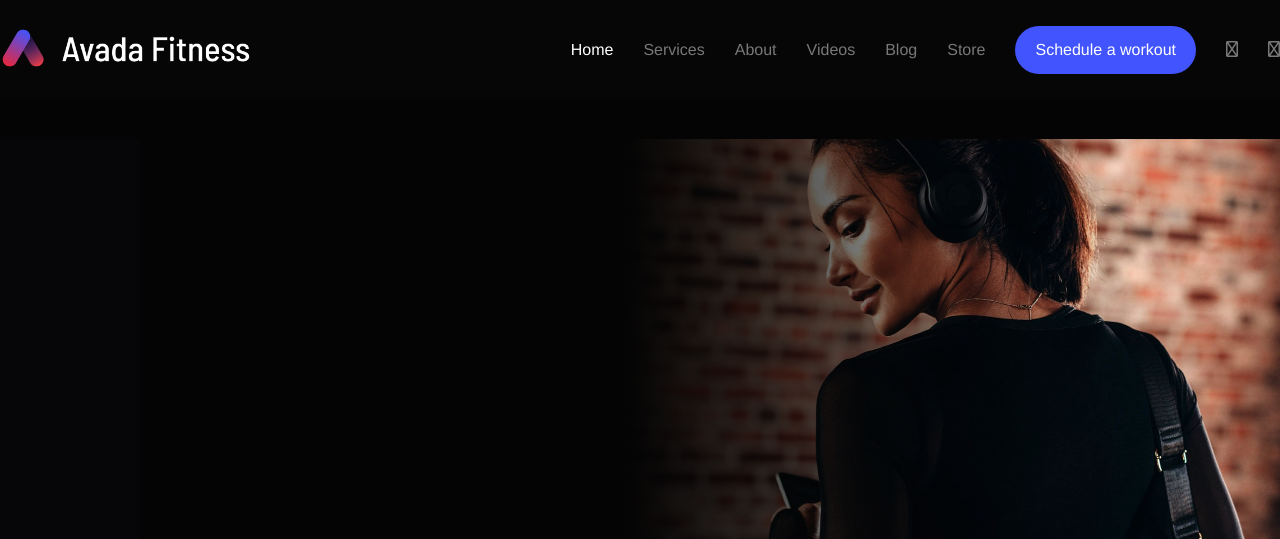
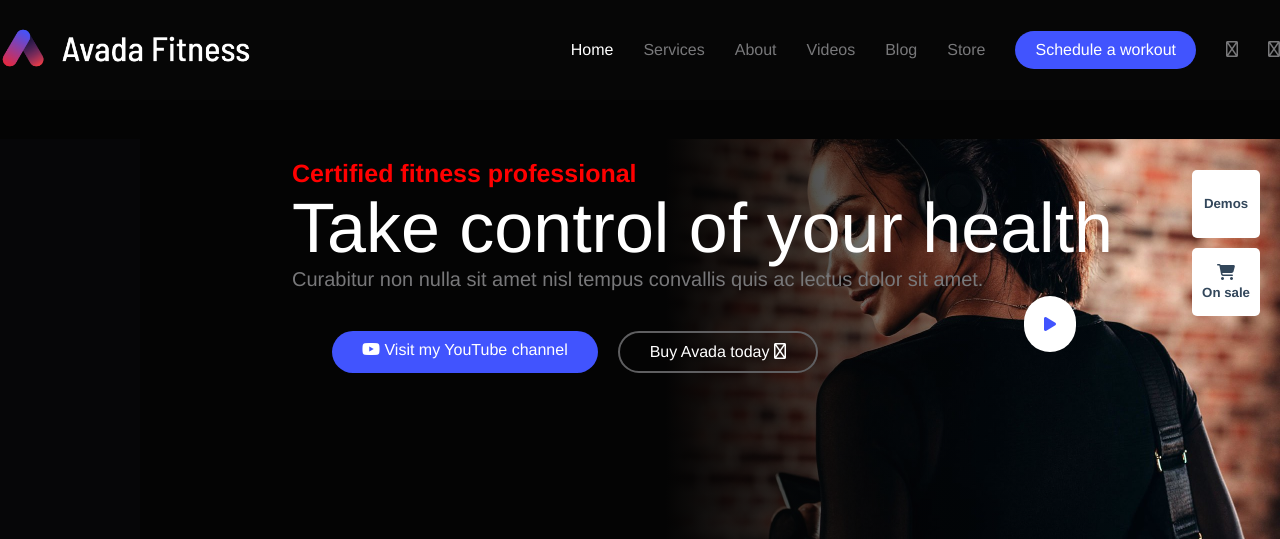
Before and after one commit to dvthnight/proj-html-vuejs, a Vue app: page / in a window 1280 px wide. Shown: the top 539 px of the page. Built offline with nearby package versions, Linux system fonts and the light colour scheme.

Commit message:
completata sez-1

```diff
--- a/src/assets/scss/_common.scss
+++ b/src/assets/scss/_common.scss
@@ -28,7 +28,11 @@ a{
 }
 
 .button{
-    padding: 15px 20px;
+    padding: 10px 20px;
     border-radius: 999999px;
     color: white;
 }
+
+.button-blu{
+    background-color: #4154fe;
+}
--- a/src/components/MainFitness.vue
+++ b/src/components/MainFitness.vue
@@ -1,8 +1,30 @@
 <template>
     <main>
-        <section class="sez-1">
-            <div class="contenitore ">
+        <section>
+            <div class="sez-1"></div>
+            <div class="contenitore cont_sez_1 ">
+                <h4>Certified fitness professional</h4>
+                <h1>Take control of your health</h1>
+                <div class="onda"></div>
+                <p>Curabitur non nulla sit amet nisl tempus convallis quis ac lectus dolor sit amet.</p>
+                <div class="bottoni">
+                    <div class="button button-blu visit_youtube"><a href="#"><i class="fa-brands fa-youtube"></i> Visit my YouTube channel</a></div>
+                    <div class="button buy_avada"><a href="#">Buy Avada today <i class="fa-regular fa-arrow-right"></i></a></div>
+                </div>
+            </div>
+            <div class="play_video">
+                <i class="fa-solid fa-play"></i>
+            </div>
 
+            <div class="quadratini">
+                <div class="demos">
+
+                    <h5>Demos</h5>
+                </div>
+                <div class="sale">
+                    <i class="fa-solid fa-cart-shopping"></i>
+                    <h5>On sale</h5>
+                </div>
             </div>
         </section>
 
@@ -23,6 +45,10 @@ export default {
 </script>
 
 <style lang="scss" scoped>
+    section{
+        position: relative;
+    }
+
    .sez-1{
        background-image: url("../assets/img_fitness/slider82x-scaled.jpg");
        width: 100%;
@@ -34,15 +60,96 @@ export default {
        position: relative;
     }
 
-    section.sez-1::after{
+    .sez-1::after{
         content: " ";
         display: block;
         position: absolute;
-        background-image: linear-gradient(to left, rgba(4, 4, 4, 0), #040404 51.26%);
+        background-image: linear-gradient(to left, rgba(4, 4, 4, 0), #040404 47.48%);
         height: 100%;
         width: 1000px;
         top: 50%;
         left: 50%;
         transform: translate(-50%,-50%);
     }
+
+    .cont_sez_1{
+        position: absolute;
+        top: 32%;
+        left: 292px;
+        transform: translateY(-50%);
+        height: 330px;
+
+        h4{
+            font-size: 25px;
+            color: red;
+            // font-weight: bold;
+       }
+
+       h1{
+           color: white;
+           font-size: 70px;
+           font-weight: 500;
+       }
+
+       p{
+           color: #78787a;
+           font-size: 20px;
+       }
+
+       .visit_youtube{
+           max-width: 300px;
+           text-align: center;
+           padding: 10px 30px;
+       }
+
+       .buy_avada{
+           border: 2px solid #5f5f61;
+           max-width: 250px;
+           text-align: center;
+           padding: 10px 30px;
+       }
+
+       .bottoni{
+           margin: 40px;
+           display: flex;
+           gap: 20px;
+       }
+    }
+
+    .play_video{
+        color: #4154fe;
+        padding: 20px;
+        background-color: white;
+        border-radius: 999999px;
+        position: absolute;
+        top: 32%;
+        transform: translateY(-50%);
+        left: 80%;
+        aspect-ratio: 1;
+        display: flex;
+        justify-content: center;
+        align-items: center;
+    }
+
+    .quadratini{
+        color: rgb(51, 71, 91);
+        position: absolute;
+        right: 20px;
+        top: 10%;
+
+        .demos, .sale{
+            padding: 10px;
+            background-color: white;
+            border-radius: 5px;
+            margin-bottom: 10px;
+            display: flex;
+            flex-direction: column;
+            justify-content: center;
+            align-items: center;
+            gap: 5px;
+            aspect-ratio: 1;
+
+        }
+
+    }
 </style>
--- a/src/components/NavbarFitness.vue
+++ b/src/components/NavbarFitness.vue
@@ -1,7 +1,7 @@
 <template>
     <nav>
         <ul>
-            <li v-for="(el,i) in navigazione" :key="i" :class="[{'active' : i==0}, {'button' : el =='Schedule a workout'}]">
+            <li v-for="(el,i) in navigazione" :key="i" :class="[{'active' : i==0}, {'button button-blu' : el =='Schedule a workout'}]">
                 <a href="#">{{el}}</a>
             </li>
         </ul>
@@ -39,8 +39,6 @@ export default {
         }
     }
 
-    .button{
-        background-color: #4154fe;
-    }
+
 
 </style>
```
